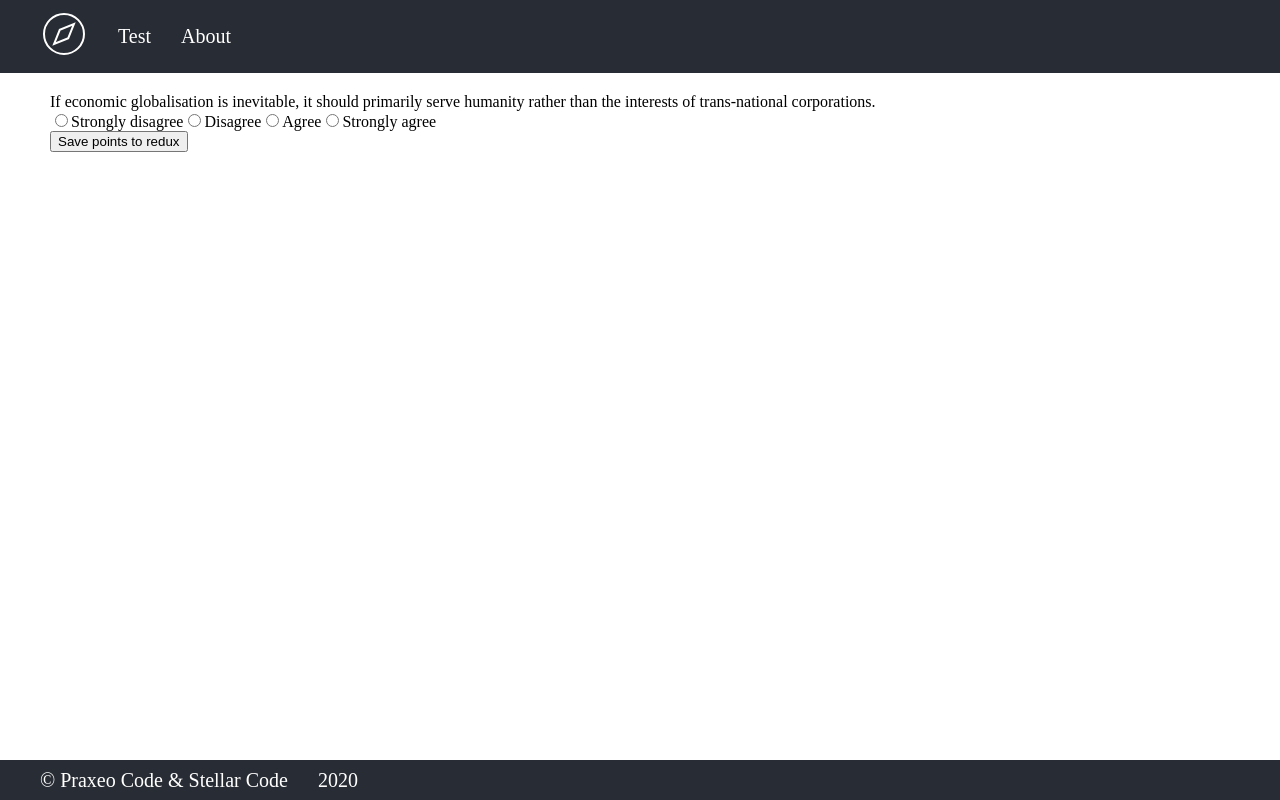
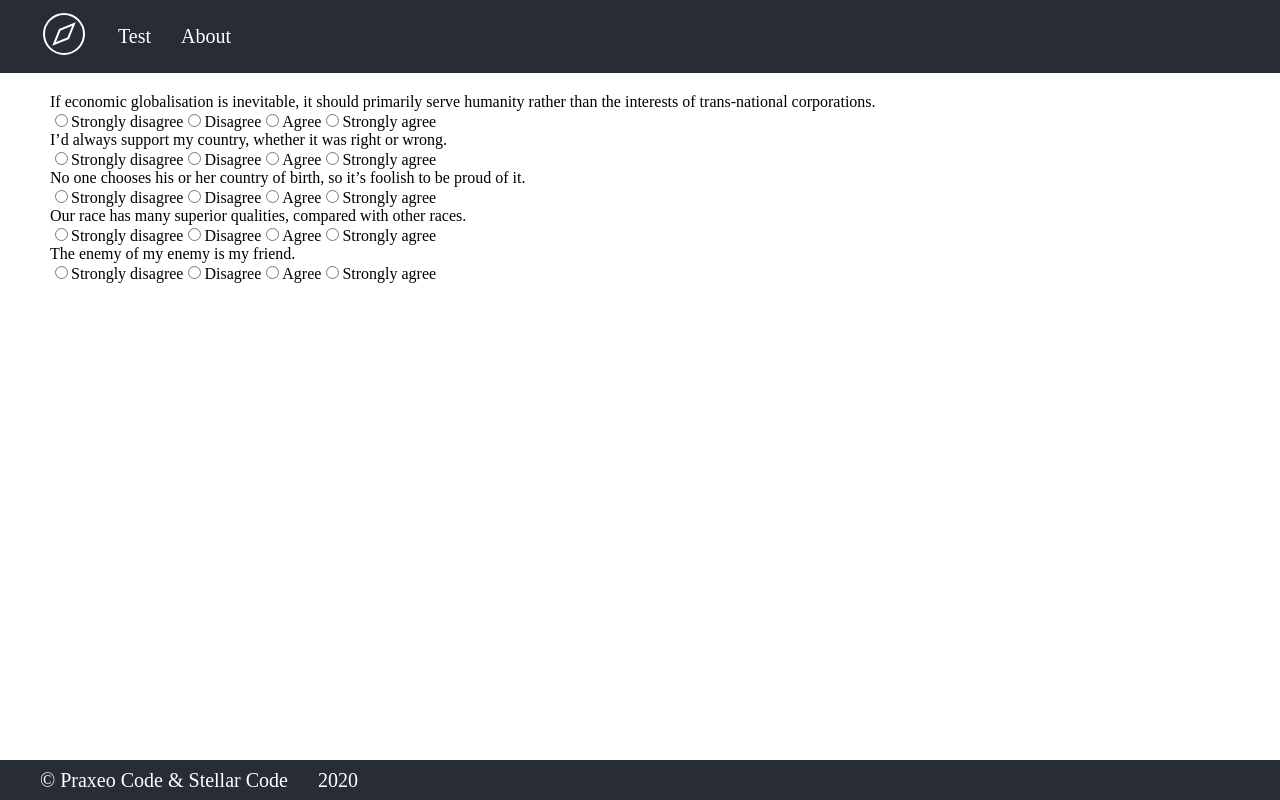
Before and after one commit to wsakolski/political-compass, a React (Create React App) app: page /test in a window 1280 px wide. Built offline with nearby package versions, Linux system fonts and the light colour scheme; a web font is replaced by a local one.

Commit message:
added more question to test

```diff
--- a/src/App.jsx
+++ b/src/App.jsx
@@ -11,7 +11,7 @@ import NavBar from './components/navbar.component'
 import CheckboxQuestion from './forms/CheckboxQuestion'
 import theme from './theme'
 import Container from './components/common/containers.component'
-import TestPage from './pages/test.page'
+import TestPage from './pages/questionnaire/test.page'
 
 const AppWrapper = styled.div`
   display: flex;
--- a/src/forms/CheckboxQuestion.tsx
+++ b/src/forms/CheckboxQuestion.tsx
@@ -6,12 +6,12 @@ interface AnswerPoints {
 }
 
 interface Answer {
-  id: number
   text: string
   points: AnswerPoints
 }
 
 interface Question {
+  id: number,
   questionText: string
   answers: Answer[]
 }
@@ -31,15 +31,15 @@ const CheckboxQuestion: FC<QuestionProps> = ({ question }) => {
   return (
     <>
       <h2>{question.questionText}</h2>
-      {question.answers.map(({ id, text }) => (
-        <label key={id} htmlFor="answer">
-          <input
+      {question.answers.map(({ text }, index) => (
+        <label key={index} htmlFor={`${question.id}`}>
+            <input
             type="radio"
-            id="answer"
-            value={id}
-            name="question"
+            id={`answer no ${index}`}
+            value={index}
+            name={`${question.id}`}
             onChange={handleChange}
-            checked={answer === id}
+            checked={answer === index}
           />
           {text}
         </label>
--- /dev/null
+++ b/src/pages/questionnaire/politicalCompassTest.js
@@ -0,0 +1,116 @@
+export const politicalCompassTest = [
+  {
+    id: 1,
+    questionText:
+      'If economic globalisation is inevitable, it should primarily serve humanity rather than the interests of trans-national corporations.',
+    answers: [
+      {
+        text: 'Strongly disagree',
+        points: { x: 1, y: 1 },
+      },
+      {
+        text: 'Disagree',
+        points: { x: 1, y: 1 },
+      },
+      {
+        text: 'Agree',
+        points: { x: 1, y: 1 },
+      },
+      {
+        text: 'Strongly agree',
+        points: { x: 1, y: 1 },
+      },
+    ],
+  },
+  {
+    id: 2,
+    questionText:
+      'I’d always support my country, whether it was right or wrong.',
+    answers: [
+      {
+        text: 'Strongly disagree',
+        points: { x: 1, y: 1 },
+      },
+      {
+        text: 'Disagree',
+        points: { x: 1, y: 1 },
+      },
+      {
+        text: 'Agree',
+        points: { x: 1, y: 1 },
+      },
+      {
+        text: 'Strongly agree',
+        points: { x: 1, y: 1 },
+      },
+    ],
+  },
+  {
+    id: 3,
+    questionText:
+      'No one chooses his or her country of birth, so it’s foolish to be proud of it.',
+    answers: [
+      {
+        text: 'Strongly disagree',
+        points: { x: 1, y: 1 },
+      },
+      {
+        text: 'Disagree',
+        points: { x: 1, y: 1 },
+      },
+      {
+        text: 'Agree',
+        points: { x: 1, y: 1 },
+      },
+      {
+        text: 'Strongly agree',
+        points: { x: 1, y: 1 },
+      },
+    ],
+  },
+  {
+    id: 4,
+    questionText:
+      'Our race has many superior qualities, compared with other races.',
+    answers: [
+      {
+        text: 'Strongly disagree',
+        points: { x: 1, y: 1 },
+      },
+      {
+        text: 'Disagree',
+        points: { x: 1, y: 1 },
+      },
+      {
+        text: 'Agree',
+        points: { x: 1, y: 1 },
+      },
+      {
+        text: 'Strongly agree',
+        points: { x: 1, y: 1 },
+      },
+    ],
+  },
+  {
+    id: 5,
+    questionText: 'The enemy of my enemy is my friend.',
+    answers: [
+      {
+        text: 'Strongly disagree',
+        points: { x: 1, y: 1 },
+      },
+      {
+        text: 'Disagree',
+        points: { x: 1, y: 1 },
+      },
+      {
+        text: 'Agree',
+        points: { x: 1, y: 1 },
+      },
+      {
+        text: 'Strongly agree',
+        points: { x: 1, y: 1 },
+      },
+    ],
+  },
+]
--- /dev/null
+++ b/src/pages/questionnaire/test.page.tsx
@@ -0,0 +1,23 @@
+import React from 'react'
+import {connect} from 'react-redux'
+import CheckboxQuestion from '../../forms/CheckboxQuestion'
+import {setTestPoints} from '../../redux/points/points.actions'
+import {politicalCompassTest} from './politicalCompassTest'
+
+
+const TestPage = ({setTestPoints}) => {
+  return (
+    <>
+      <div>{politicalCompassTest.map(question => <CheckboxQuestion key ={question.id} question={question} />)}
+      </div>
+      {/* <button onClick={() => setTestPoints({x: 1, y: 3})}>Save points to redux</button> */}
+    </>
+  )
+}
+
+const mapDispatchToProps = dispatch => (
+  {setTestPoints: (points) => dispatch(setTestPoints(points))
+  }
+)
+
+export default connect(null, mapDispatchToProps)(TestPage)
--- a/src/pages/test.page.tsx
+++ /dev/null
@@ -1,51 +0,0 @@
-import React from 'react'
-import {connect} from 'react-redux'
-import CheckboxQuestion from '../forms/CheckboxQuestion'
-import {setTestPoints} from '../redux/points/points.actions'
-
-const question = {
-  questionText:
-    'If economic globalisation is inevitable, it should primarily serve humanity rather than the interests of trans-national corporations.',
-  answers: [
-    {
-      id: 1,
-      text: 'Strongly disagree',
-      points: { x: 1, y: 1 },
-    },
-    {
-      id: 2,
-      text: 'Disagree',
-      points: { x: 1, y: 1 },
-    },
-    {
-      id: 3,
-      text: 'Agree',
-      points: { x: 1, y: 1 },
-    },
-    {
-      id: 4,
-      text: 'Strongly agree',
-      points: { x: 1, y: 1 },
-    },
-  ],
-}
-
-
-
-const TestPage = ({setTestPoints}) => {
-  return (
-    <>
-      <div>
-        <CheckboxQuestion question={question} />
-      </div>
-      <button onClick={() => setTestPoints({x: 1, y: 3})}>Save points to redux</button>
-    </>
-  )
-}
-
-const mapDispatchToProps = dispatch => (
-  {setTestPoints: (points) => dispatch(setTestPoints(points))
-  }
-)
-
-export default connect(null, mapDispatchToProps)(TestPage)
```
Also changed, not shown: src/components/question-view/question-view.component.tsx (added, +12 -0 lines).
